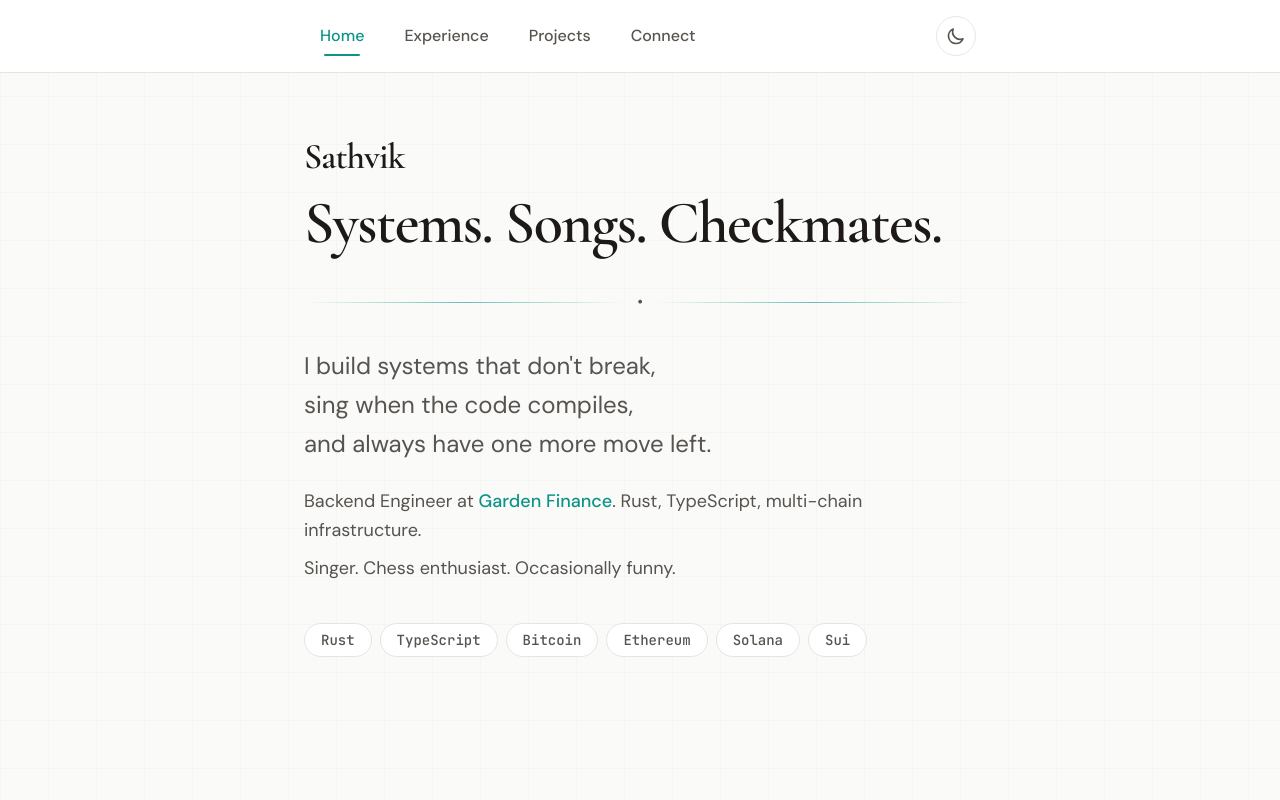
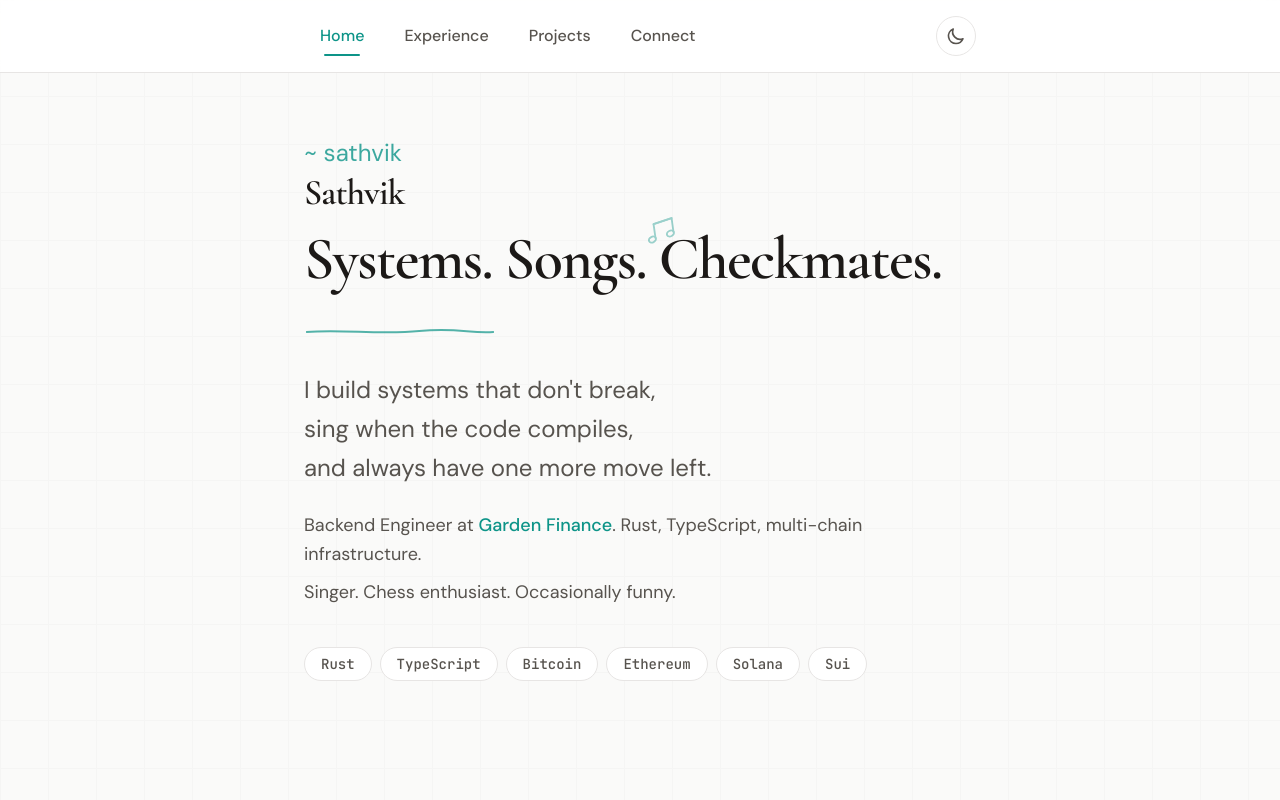
Before and after one commit to svssathvik7/portfolio, a React (Vite) app in the folder frontend/: page / in a window 1280 px wide. Shown: the top 800 px of the page. Built offline with nearby package versions, Linux system fonts and the light colour scheme.

Commit message:
feat(app): mount Hero component and WaveDivider between projects and connect

```diff
--- a/frontend/src/App.tsx
+++ b/frontend/src/App.tsx
@@ -2,9 +2,11 @@ import { useEffect, useState } from 'react';
 import ClickSpark from './components/ClickSpark';
 import Connect from './components/Connect';
 import Experience from './components/Experience';
+import Hero from './components/Hero';
 import Projects from './components/Projects';
 import GoToTop from './components/GoToTop';
 import Navbar from './components/Navbar';
+import WaveDivider from './components/decorations/WaveDivider';
 import { applyTheme, getInitialTheme, type ThemeMode } from './theme';
 
 function App() {
@@ -23,7 +25,6 @@ function App() {
   return (
     <ClickSpark sparkColor={mode === 'dark' ? '#ffffff' : '#000000'} sparkSize={12} sparkRadius={20} sparkCount={10} duration={500}>
       <main className='relative min-h-screen w-full overflow-hidden bg-[var(--bg)] text-[var(--text)] transition-colors duration-300'>
-      {/* Subtle background pattern */}
         <div
           className='pointer-events-none absolute inset-0 opacity-[0.015] dark:opacity-[0.03]'
           style={{
@@ -37,85 +38,10 @@ function App() {
 
         <Navbar onThemeToggle={toggleTheme} themeMode={mode} />
 
-      <section
-        id='hero'
-        className='relative mx-auto flex min-h-[85vh] w-full max-w-3xl flex-col px-6 py-10 sm:px-10 sm:py-14 lg:px-12 lg:py-16'
-      >
-        <div className='my-auto flex flex-col justify-center'>
-          {/* Name */}
-          <h1
-            className='font-serif text-3xl font-semibold tracking-tight text-[var(--text)] sm:text-4xl'
-            style={{ fontFamily: 'var(--font-serif)' }}
-          >
-            Sathvik
-          </h1>
-
-          {/* Tagline — the three pillars */}
-          <p
-            className='mt-3 font-serif text-4xl font-bold leading-[1.15] tracking-tight text-[var(--text)] sm:text-5xl md:text-6xl'
-            style={{ fontFamily: 'var(--font-serif)' }}
-          >
-            Systems. Songs. Checkmates.
-          </p>
-
-          {/* Decorative divider */}
-          <div className='mt-8 flex items-center gap-3'>
-            <span
-              className='h-px flex-1 bg-gradient-to-r from-transparent via-[var(--primary)] to-transparent opacity-60'
-              aria-hidden
-            />
-            <span className='text-[var(--text-muted)]' aria-hidden>
-              •
-            </span>
-            <span
-              className='h-px flex-1 bg-gradient-to-r from-transparent via-[var(--primary)] to-transparent opacity-60'
-              aria-hidden
-            />
-          </div>
-
-          {/* Hero heading */}
-          <p
-            className='mt-8 max-w-2xl text-lg leading-relaxed text-[var(--text-muted)] sm:text-xl md:text-2xl'
-            style={{ fontFamily: 'var(--font-sans)' }}
-          >
-            I build systems that don&apos;t break,
-            <br className='hidden sm:block' />
-            sing when the code compiles,
-            <br className='hidden sm:block' />
-            and always have one more move left.
-          </p>
-
-          {/* Caption with role and interests */}
-          <p className='mt-6 max-w-xl text-base leading-relaxed text-[var(--text-muted)] sm:text-lg'>
-            Backend Engineer at{' '}
-            <a href='https://garden.finance/' target='_blank' rel='noopener noreferrer' className='font-medium text-[var(--primary)] hover:underline'>
-              Garden Finance
-            </a>
-            . Rust, TypeScript, multi-chain infrastructure.
-            <span className='mt-2 block'>
-              Singer. Chess enthusiast. Occasionally funny.
-            </span>
-          </p>
-
-          {/* Tech stack pills */}
-          <div className='mt-10 flex flex-wrap gap-2'>
-            {['Rust', 'TypeScript', 'Bitcoin', 'Ethereum', 'Solana', 'Sui'].map((tag) => (
-              <span
-                key={tag}
-                className='rounded-full border border-[var(--border)] bg-[var(--bg-elevated)] px-4 py-1.5 font-mono text-xs font-medium text-[var(--text-muted)] sm:text-sm'
-                style={{ fontFamily: 'var(--font-mono)' }}
-              >
-                {tag}
-              </span>
-            ))}
-          </div>
-        </div>
-
-        <footer className='mt-auto pt-12' />
-      </section>
-
+        <Hero />
         <Experience />
         <Projects />
+        <WaveDivider />
         <Connect />
         <GoToTop />
       </main>
```
Lines whose indentation alone changed are shown as unchanged.
